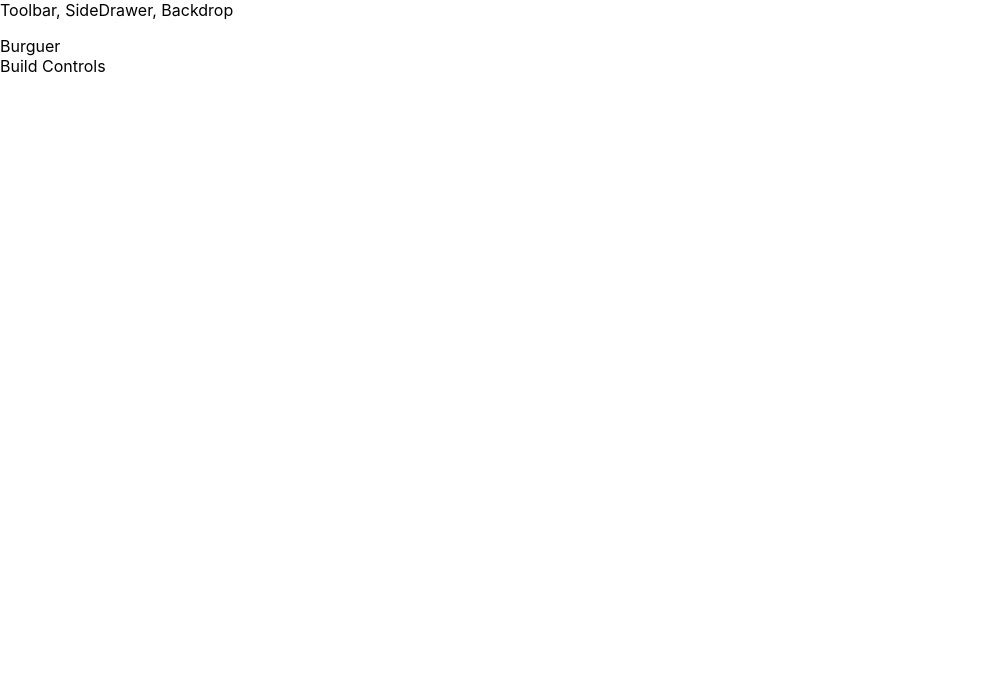
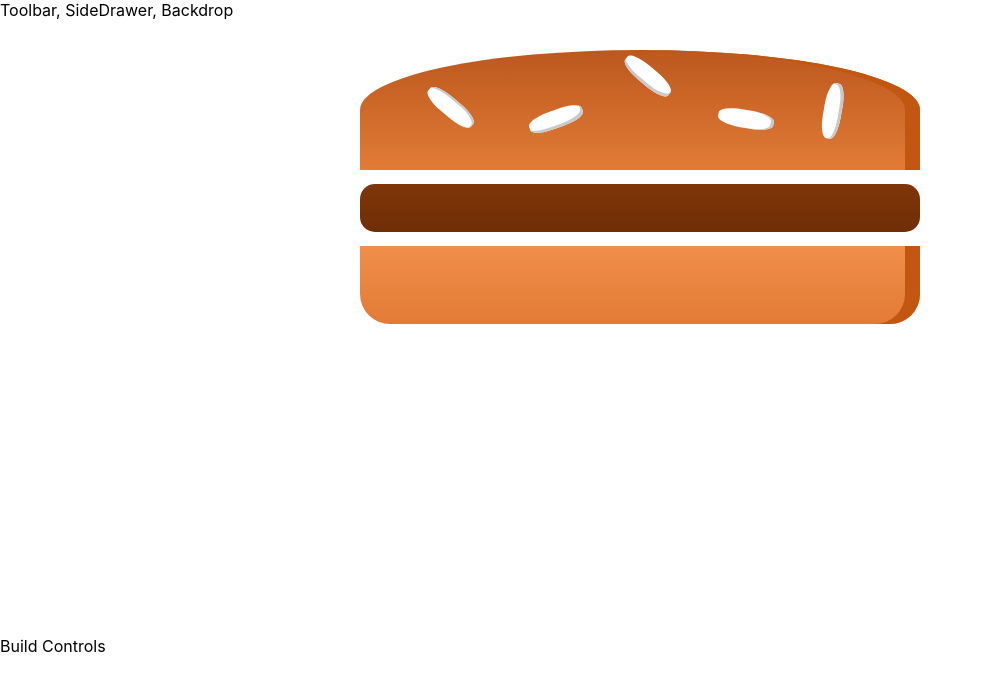
Before and after one commit to MatiasComercio/react-burger-builder, a React (Create React App) app: page / in a window 1280 px wide. Shown: the top 690 px of the page, without its empty margins (0-982 px from the left). Built offline with nearby package versions, Linux system fonts and the light colour scheme.

Commit message:
Add Burger & BurgerIngredient components
Add node_modules to gitignore

```diff
--- a/package.json
+++ b/package.json
@@ -1,11 +1,12 @@
 {
-  "name": "burguer-builder",
+  "name": "burger-builder",
   "version": "0.1.0",
   "private": true,
   "dependencies": {
     "@testing-library/jest-dom": "^4.2.4",
     "@testing-library/react": "^9.3.2",
     "@testing-library/user-event": "^7.1.2",
+    "prop-types": "^15.7.2",
     "react": "^16.13.1",
     "react-dom": "^16.13.1",
     "react-scripts": "3.4.1"
--- a/public/index.html
+++ b/public/index.html
@@ -25,7 +25,7 @@
       Learn how to configure a non-root public URL by running `npm run build`.
     -->
     <link href="https://fonts.googleapis.com/css?family=Roboto:400,700&display=swap" rel="stylesheet">
-    <title>MyBurguer</title>
+    <title>MyBurger</title>
   </head>
   <body>
     <noscript>You need to enable JavaScript to run this app.</noscript>
--- a/src/App.js
+++ b/src/App.js
@@ -1,12 +1,12 @@
 import React from 'react';
 import Layout from './components/Layout/Layout'
-import BurguerBuilder from './containers/BurguerBuilder/BurguerBuilder'
+import BurgerBuilder from './containers/BurgerBuilder/BurgerBuilder'
 
 function App() {
   return (
     <div>
       <Layout>
-        <BurguerBuilder/>
+        <BurgerBuilder/>
       </Layout>
     </div>
   );
--- /dev/null
+++ b/src/components/Burger/Burger.js
@@ -0,0 +1,15 @@
+import React from 'react';
+import classes from './Burger.module.css';
+import BurgerIngredient from "./BurgerIngredient/BurgerIngredient";
+
+const burger = props => {
+  return (
+    <div className={classes.Burger}>
+      <BurgerIngredient type="bread-top" />
+      <BurgerIngredient type="meat" />
+      <BurgerIngredient type="bread-bottom" />
+    </div>
+  );
+};
+
+export default burger;
--- /dev/null
+++ b/src/components/Burger/Burger.module.css
@@ -0,0 +1,30 @@
+.Burger {
+  width: 100%;
+  margin: auto;
+  height: 250px;
+  overflow: auto;
+  text-align: center;
+  font-weight: bold;
+  font-size: 1.2rem;
+}
+
+@media(min-width: 500px) and (min-height: 400px) {
+  .Burger {
+    width: 350px;
+    height: 300px
+  }
+}
+
+@media(min-width: 500px) and (min-height: 401px) {
+  .Burger {
+    width: 450px;
+    height: 400px
+  }
+}
+
+@media(min-width: 1000px) and (min-height: 700px) {
+  .Burger {
+    width: 700px;
+    height: 600px
+  }
+}
--- /dev/null
+++ b/src/components/Burger/BurgerIngredient/BurgerIngredient.js
@@ -0,0 +1,42 @@
+import React, {Component} from 'react';
+import classes from './BurgerIngredient.module.css';
+import PropTypes from 'prop-types';
+
+const breadTop = (
+  <div className={classes.BreadTop}>
+    <div className={classes.Seeds1}></div>
+    <div className={classes.Seeds2}></div>
+  </div>
+)
+
+const defaultIngredient = className => (
+  <div className={classes[className]}></div>
+);
+
+const ingredientMapper = {
+  'bread-top': breadTop,
+  'bread-bottom': defaultIngredient('BreadBottom'),
+  'meat': defaultIngredient('Meat'),
+  'cheese': defaultIngredient('Cheese'),
+  'bacon': defaultIngredient('Bacon'),
+  'salad': defaultIngredient('Salad'),
+};
+
+class BurgerIngredient extends Component {
+  render() {
+    const ingredientType = this.props.type;
+
+    const ingredient = ingredientMapper[ingredientType] || null;
+    if (!ingredient) {
+      console.warn(`Ingredient not found: ${ingredientType}.`)
+    }
+
+    return ingredient;
+  }
+};
+
+BurgerIngredient.propTypes = {
+  type: PropTypes.string.isRequired
+};
+
+export default BurgerIngredient;
--- /dev/null
+++ b/src/components/Burger/BurgerIngredient/BurgerIngredient.module.css
@@ -0,0 +1,113 @@
+.BreadBottom {
+    height: 13%;
+    width: 80%;
+    background: linear-gradient(#F08E4A, #e27b36);
+    border-radius: 0 0 30px 30px;
+    box-shadow: inset -15px 0 #c15711;
+    margin: 2% auto;
+}
+
+.BreadTop {
+    height: 20%;
+    width: 80%;
+    background: linear-gradient(#bc581e, #e27b36);
+    border-radius: 50% 50% 0 0;
+    box-shadow: inset -15px 0 #c15711;
+    margin: 2% auto;
+    position: relative;
+}
+
+.Seeds1 {
+    width: 10%;
+    height: 15%;
+    position: absolute;
+    background-color: white;
+    left: 30%;
+    top: 50%;
+    border-radius: 40%;
+    transform: rotate(-20deg);
+    box-shadow: inset -2px -3px #c9c9c9;
+}
+
+.Seeds1:after {
+    content: "";
+    width: 100%;
+    height: 100%;
+    position: absolute;
+    background-color: white;
+    left: -170%;
+    top: -260%;
+    border-radius: 40%;
+    transform: rotate(60deg);
+    box-shadow: inset -1px 2px #c9c9c9;
+  }
+
+.Seeds1:before {
+    content: "";
+    width: 100%;
+    height: 100%;
+    position: absolute;
+    background-color: white;
+    left: 180%;
+    top: -50%;
+    border-radius: 40%;
+    transform: rotate(60deg);
+    box-shadow: inset -1px -3px #c9c9c9;
+  }
+
+  .Seeds2 {
+    width: 10%;
+    height: 15%;
+    position: absolute;
+    background-color: white;
+    left: 64%;
+    top: 50%;
+    border-radius: 40%;
+    transform: rotate(10deg);
+    box-shadow: inset -3px 0 #c9c9c9;
+  }
+
+  .Seeds2:before {
+    content: "";
+    width: 100%;
+    height: 100%;
+    position: absolute;
+    background-color: white;
+    left: 150%;
+    top: -130%;
+    border-radius: 40%;
+    transform: rotate(90deg);
+    box-shadow: inset 1px 3px #c9c9c9;
+  }
+
+
+.Meat {
+    width: 80%;
+    height: 8%;
+    background: linear-gradient(#7f3608, #702e05);
+    margin: 2% auto;
+    border-radius: 15px;
+}
+
+.Cheese {
+    width: 90%;
+    height: 4.5%;
+    margin: 2% auto;
+    background: linear-gradient(#f4d004, #d6bb22);
+    border-radius: 20px;
+}
+
+.Salad {
+    width: 85%;
+    height: 7%;
+    margin: 2% auto;
+    background: linear-gradient(#228c1d, #91ce50);
+    border-radius: 20px;
+}
+
+.Bacon {
+    width: 80%;
+    height: 3%;
+    background: linear-gradient(#bf3813, #c45e38);
+    margin: 2% auto;
+}
--- a/src/containers/BurguerBuilder/BurguerBuilder.js
+++ b/src/containers/BurgerBuilder/BurgerBuilder.js
@@ -1,16 +1,17 @@
 import React, { Component } from 'react';
 
 import Aux from '../../hoc/Aux';
+import Burger from '../../components/Burger/Burger';
 
-class BurguerBuilder extends Component {
+class BurgerBuilder extends Component {
   render() {
     return (
       <Aux>
-        <div>Burguer</div>
+        <Burger />
         <div>Build Controls</div>
       </Aux>
     );
   }
 }
 
-export default BurguerBuilder;
+export default BurgerBuilder;
```
Also changed, not shown: 1 other file (tests, documents, lock files or other folders).
